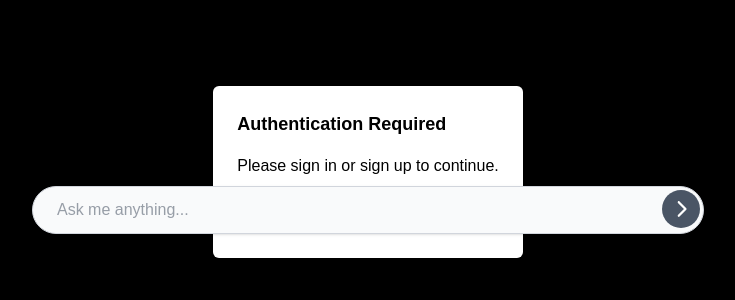
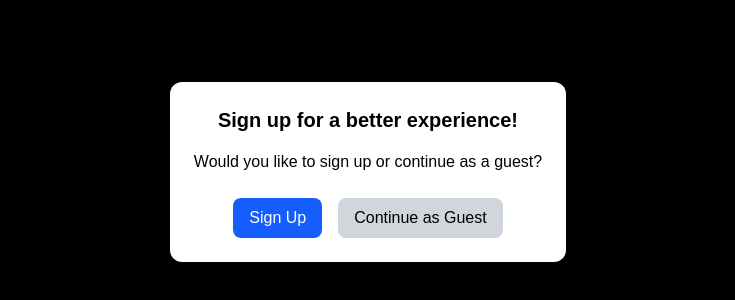
Before and after one commit to VanLuu123/Whatever.ai, a Next.js app in the folder frontend/: page / in a window 1280 px wide. Shown: the part 228-528 px from the top of the page, without its empty margins (272-1007 px from the left). Built offline with nearby package versions, Linux system fonts and the light colour scheme; no server answers.

Commit message:
fix errors

```diff
--- a/frontend/app/page.tsx
+++ b/frontend/app/page.tsx
@@ -182,30 +182,31 @@ export default function Home() {
   return (
     <section className="flex flex-col min-h-screen text-black bg-white justify-center">
       {showAuthModal && (
-        <div className="fixed inset-0 bg-black bg-opacity-50 flex items-center justify-center">
-          <div className="bg-white p-6 rounded-md">
-            <h2 className="text-lg font-semibold mb-4">
-              Authentication Required
+        <div className="fixed inset-0 bg-black bg-opacity-50 flex items-center justify-center z-50">
+          <div className="bg-white p-6 rounded-xl shadow-lg max-w-md text-center">
+            <h2 className="text-xl font-semibold mb-4">
+              Sign up for a better experience!
             </h2>
-            <p className="mb-4">Please sign in or sign up to continue.</p>
-            <div className="flex justify-end">
+            <p className="mb-6">
+              Would you like to sign up or continue as a guest?
+            </p>
+            <div className="flex justify-center gap-4">
               <button
-                className="px-4 py-2 bg-blue-500 text-white rounded mr-2"
-                onClick={handleSignInClick} // Using handleSignInClick
+                onClick={handleSignUpClick}
+                className="bg-blue-600 text-white px-4 py-2 rounded-lg hover:bg-blue-500"
               >
-                Sign In
+                Sign Up
               </button>
               <button
-                className="px-4 py-2 bg-green-500 text-white rounded"
-                onClick={handleSignUpClick} // Using handleSignUpClick
+                onClick={() => setShowAuthModal(false)}
+                className="bg-gray-300 px-4 py-2 rounded-lg hover:bg-gray-200"
               >
-                Sign Up
+                Continue as Guest
               </button>
             </div>
           </div>
         </div>
       )}
-
       <div
         className={
           chatMessages.length === 0
```
